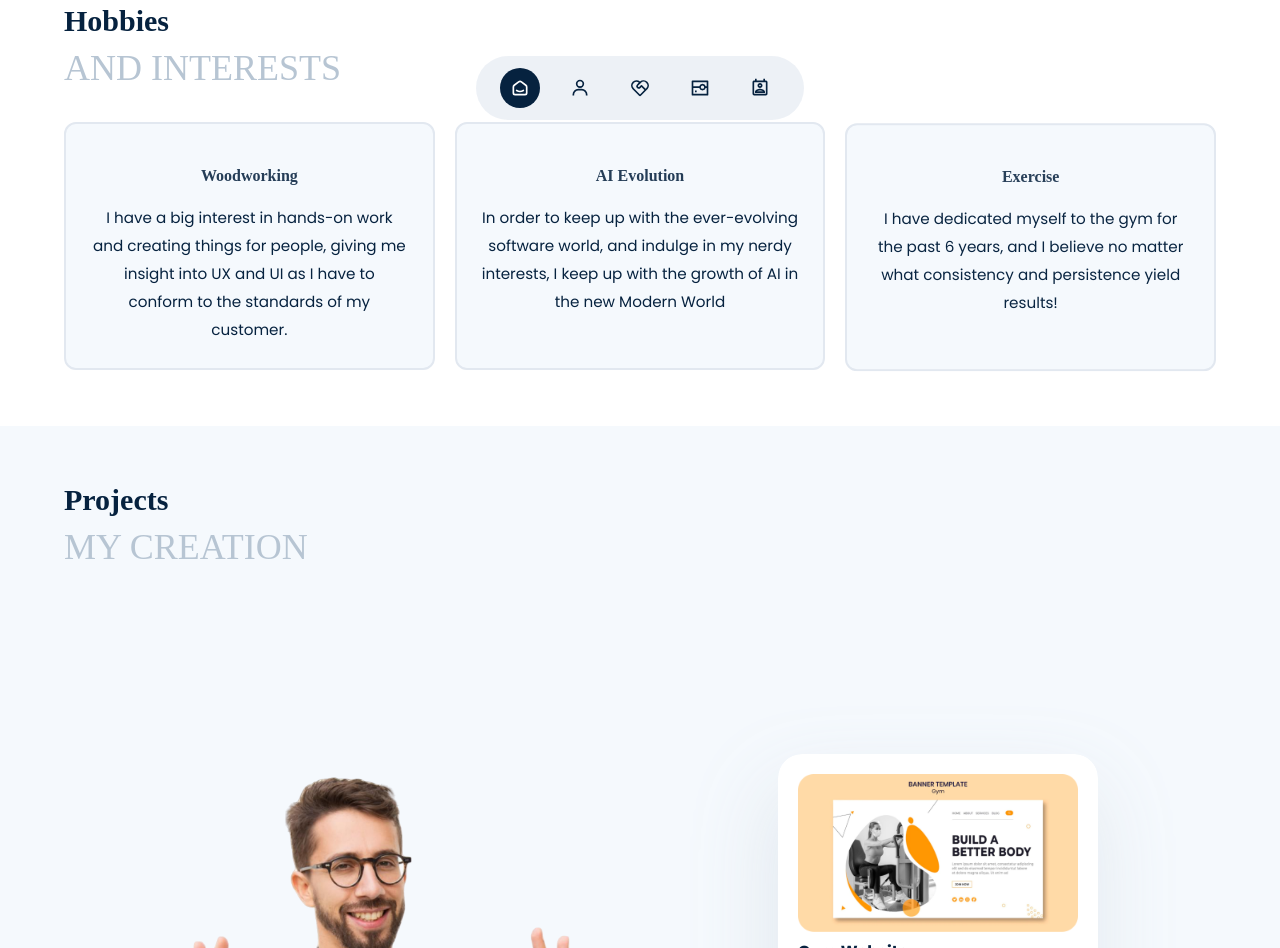
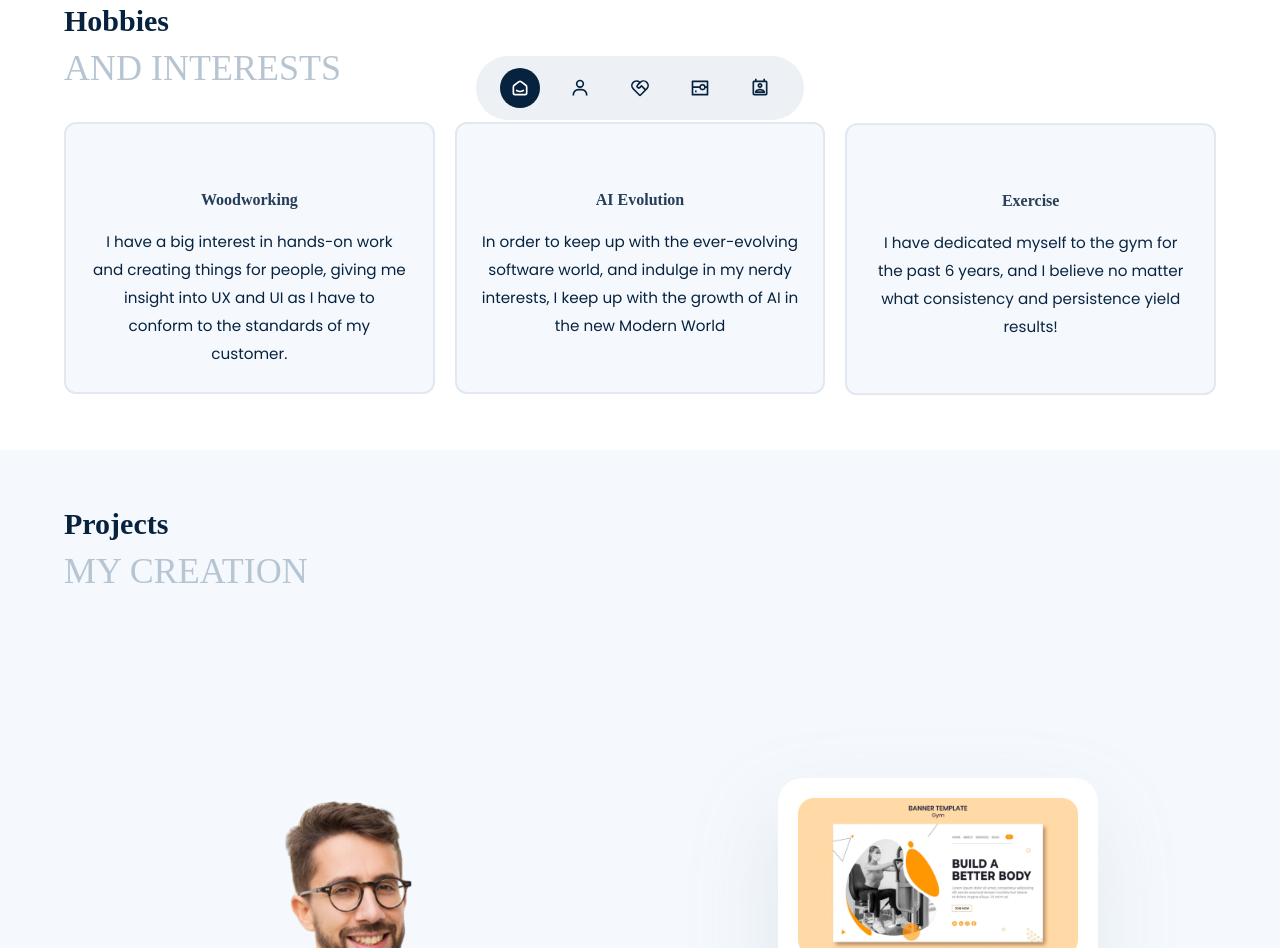
Before and after one commit to Sridhar-C-25/react_portfolio_2, a React (Vite) app: page / in a window 1280 px wide. Shown: the part 1480-2428 px from the top of the page. Built offline with nearby package versions, Linux system fonts and the light colour scheme; a web font is replaced by a local one.

Commit message:
Services svg update

```diff
--- a/src/components/Services.jsx
+++ b/src/components/Services.jsx
@@ -6,19 +6,6 @@ import { ReactComponent as ExerciseLogo } from '/src/assets/images/Services/exer
 
 const Services = () => {
   const { services } = content;
-
-  function getLogo(logoName) {
-    switch (logoName) {
-      case "WoodworkingLogo":
-        return <WoodworkingLogo />;
-      case "AIEvolutionLogo":
-        return <AIEvolutionLogo />;
-      case "ExerciseLogo":
-        return <ExerciseLogo />;
-      default:
-        return null;
-    }
-  }
 
   return (
     <section id="services">
@@ -38,7 +25,20 @@ const Services = () => {
               data-aos-delay={i * 600}
               className="min-w-[14rem] duration-300 cursor-pointer border-2 border-slate-200 rounded-xl text-center bg-bg_light_primary p-6 flex-1 group-hover:blur-sm hover:!blur-none"
             >
-              {getLogo(content.logo)}
+              <svg
+                xmlns="http://www.w3.org/2000/svg"
+                className="mx-auto"
+                width="24"
+                height="24"
+                viewBox="0 0 24 24"
+                fill="none"
+                stroke="currentColor"
+                strokeWidth="2"
+                strokeLinecap="round"
+                strokeLinejoin="round"
+              >
+                {content.logo}
+              </svg>
               <h6 className="my-3">{content.title}</h6>
               <p className="leading-7">{content.para}</p>
             </div>
```
